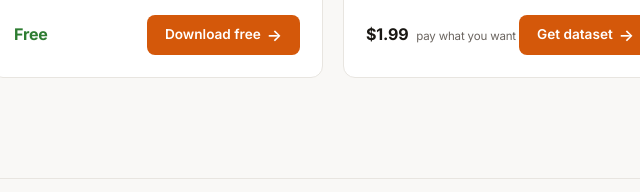
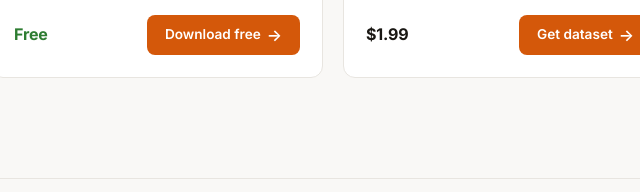
Before and after one commit to pivode/pivode.github.io, a plain HTML site: page index.html in a window 1280 px wide. Shown: the part 985-1177 px from the top of the page, 131-771 px from the left. Drawn offline with Linux system fonts and the light colour scheme.

Commit message:
fix: remove incorrect pwyw label from michelin (fixed price)

```diff
--- a/index.html
+++ b/index.html
@@ -454,7 +454,7 @@
             Every Michelin-starred and Bib Gourmand restaurant worldwide - name, location, cuisine, star rating, and more. The most complete Michelin dataset available.
           </div>
           <div class="card-footer">
-            <div class="price">$1.99 <span class="price-note">pay what you want</span></div>
+            <div class="price">$1.99</div>
             <a class="btn" href="https://seangularity.gumroad.com/l/michelin" target="_blank" rel="noopener">
               Get dataset <span class="btn-arrow">&rarr;</span>
             </a>
```
